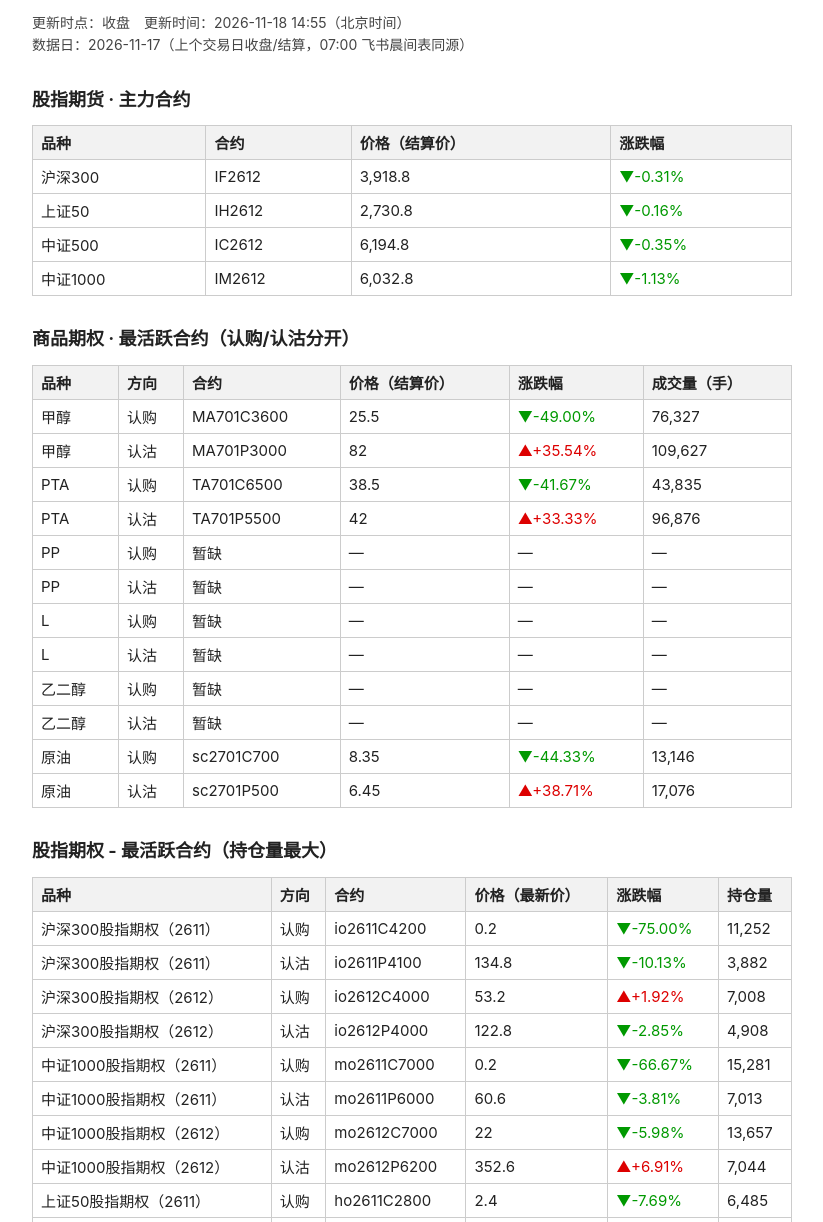
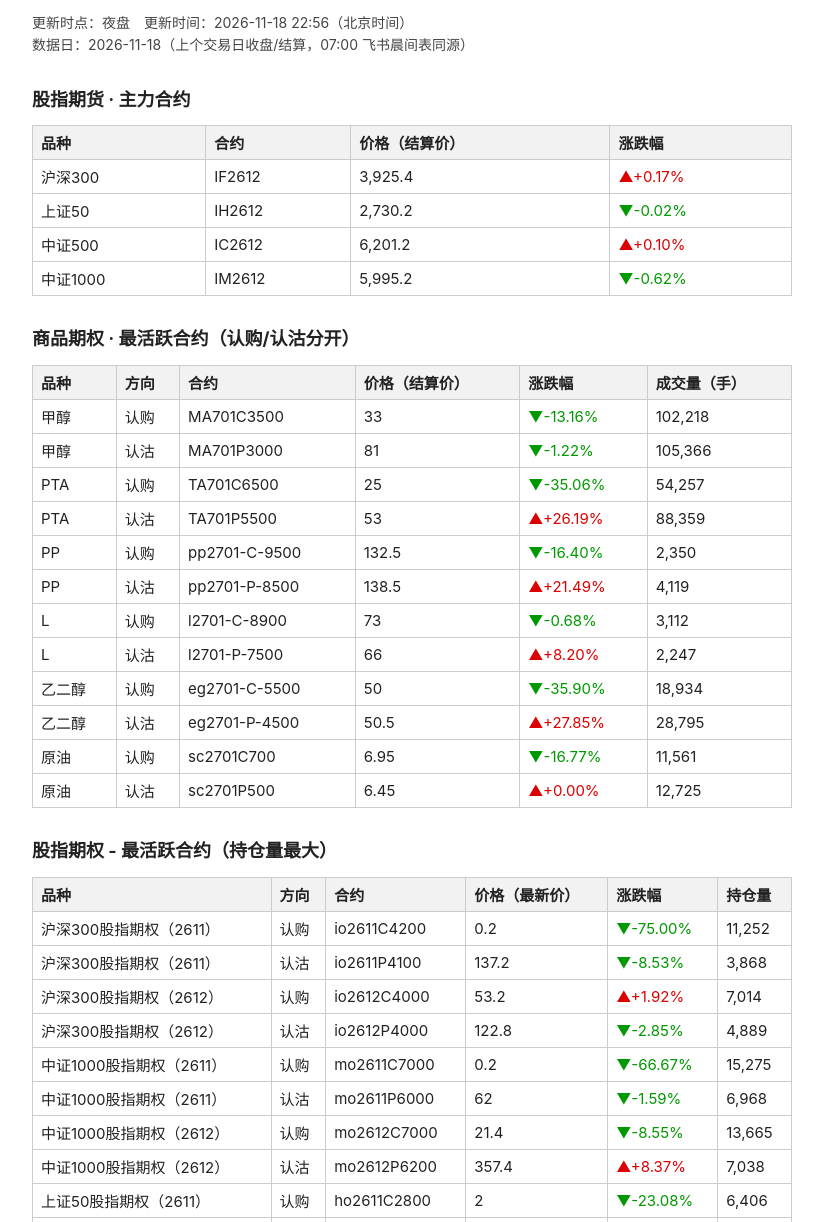
Before and after one commit to yanjiugongju01/muse2-futures-options-page, a plain HTML site: page index.html in a window 1280 px wide. Shown: the part 59-1281 px from the top of the page, without its empty margins (228-1051 px from the left). Drawn offline with Linux system fonts and the light colour scheme.

Commit message:
muse2 futures-options page: 夜盘 update data 2026-11-18

```diff
--- a/index.html
+++ b/index.html
@@ -13,43 +13,43 @@ th { background: #f2f2f2; } p { font-size: 14px; line-height: 1.6; color: #444;
 </head>
 <body>
 <h1>期货期权公开表</h1>
-<p>更新时点：收盘　更新时间：2026-11-18 14:55（北京时间）<br>
-数据日：2026-11-17（上个交易日收盘/结算，07:00 飞书晨间表同源）</p>
+<p>更新时点：夜盘　更新时间：2026-11-18 22:56（北京时间）<br>
+数据日：2026-11-18（上个交易日收盘/结算，07:00 飞书晨间表同源）</p>
 <h2>股指期货 · 主力合约</h2>
 <table><tr><th>品种</th><th>合约</th><th>价格（结算价）</th><th>涨跌幅</th></tr>
-<tr><td>沪深300</td><td>IF2612</td><td>3,918.8</td><td><span class="down">▼-0.31%</span></td></tr>
-<tr><td>上证50</td><td>IH2612</td><td>2,730.8</td><td><span class="down">▼-0.16%</span></td></tr>
-<tr><td>中证500</td><td>IC2612</td><td>6,194.8</td><td><span class="down">▼-0.35%</span></td></tr>
-<tr><td>中证1000</td><td>IM2612</td><td>6,032.8</td><td><span class="down">▼-1.13%</span></td></tr>
+<tr><td>沪深300</td><td>IF2612</td><td>3,925.4</td><td><span class="up">▲+0.17%</span></td></tr>
+<tr><td>上证50</td><td>IH2612</td><td>2,730.2</td><td><span class="down">▼-0.02%</span></td></tr>
+<tr><td>中证500</td><td>IC2612</td><td>6,201.2</td><td><span class="up">▲+0.10%</span></td></tr>
+<tr><td>中证1000</td><td>IM2612</td><td>5,995.2</td><td><span class="down">▼-0.62%</span></td></tr>
 </table>
 
 <h2>商品期权 · 最活跃合约（认购/认沽分开）</h2>
 <table><tr><th>品种</th><th>方向</th><th>合约</th><th>价格（结算价）</th><th>涨跌幅</th><th>成交量（手）</th></tr>
-<tr><td>甲醇</td><td>认购</td><td>MA701C3600</td><td>25.5</td><td><span class="down">▼-49.00%</span></td><td>76,327</td></tr>
-<tr><td>甲醇</td><td>认沽</td><td>MA701P3000</td><td>82</td><td><span class="up">▲+35.54%</span></td><td>109,627</td></tr>
-<tr><td>PTA</td><td>认购</td><td>TA701C6500</td><td>38.5</td><td><span class="down">▼-41.67%</span></td><td>43,835</td></tr>
-<tr><td>PTA</td><td>认沽</td><td>TA701P5500</td><td>42</td><td><span class="up">▲+33.33%</span></td><td>96,876</td></tr>
-<tr><td>PP</td><td>认购</td><td>暂缺</td><td>—</td><td>—</td><td>—</td></tr>
-<tr><td>PP</td><td>认沽</td><td>暂缺</td><td>—</td><td>—</td><td>—</td></tr>
-<tr><td>L</td><td>认购</td><td>暂缺</td><td>—</td><td>—</td><td>—</td></tr>
-<tr><td>L</td><td>认沽</td><td>暂缺</td><td>—</td><td>—</td><td>—</td></tr>
-<tr><td>乙二醇</td><td>认购</td><td>暂缺</td><td>—</td><td>—</td><td>—</td></tr>
-<tr><td>乙二醇</td><td>认沽</td><td>暂缺</td><td>—</td><td>—</td><td>—</td></tr>
-<tr><td>原油</td><td>认购</td><td>sc2701C700</td><td>8.35</td><td><span class="down">▼-44.33%</span></td><td>13,146</td></tr>
-<tr><td>原油</td><td>认沽</td><td>sc2701P500</td><td>6.45</td><td><span class="up">▲+38.71%</span></td><td>17,076</td></tr>
+<tr><td>甲醇</td><td>认购</td><td>MA701C3500</td><td>33</td><td><span class="down">▼-13.16%</span></td><td>102,218</td></tr>
+<tr><td>甲醇</td><td>认沽</td><td>MA701P3000</td><td>81</td><td><span class="down">▼-1.22%</span></td><td>105,366</td></tr>
+<tr><td>PTA</td><td>认购</td><td>TA701C6500</td><td>25</td><td><span class="down">▼-35.06%</span></td><td>54,257</td></tr>
+<tr><td>PTA</td><td>认沽</td><td>TA701P5500</td><td>53</td><td><span class="up">▲+26.19%</span></td><td>88,359</td></tr>
+<tr><td>PP</td><td>认购</td><td>pp2701-C-9500</td><td>132.5</td><td><span class="down">▼-16.40%</span></td><td>2,350</td></tr>
+<tr><td>PP</td><td>认沽</td><td>pp2701-P-8500</td><td>138.5</td><td><span class="up">▲+21.49%</span></td><td>4,119</td></tr>
+<tr><td>L</td><td>认购</td><td>l2701-C-8900</td><td>73</td><td><span class="down">▼-0.68%</span></td><td>3,112</td></tr>
+<tr><td>L</td><td>认沽</td><td>l2701-P-7500</td><td>66</td><td><span class="up">▲+8.20%</span></td><td>2,247</td></tr>
+<tr><td>乙二醇</td><td>认购</td><td>eg2701-C-5500</td><td>50</td><td><span class="down">▼-35.90%</span></td><td>18,934</td></tr>
+<tr><td>乙二醇</td><td>认沽</td><td>eg2701-P-4500</td><td>50.5</td><td><span class="up">▲+27.85%</span></td><td>28,795</td></tr>
+<tr><td>原油</td><td>认购</td><td>sc2701C700</td><td>6.95</td><td><span class="down">▼-16.77%</span></td><td>11,561</td></tr>
+<tr><td>原油</td><td>认沽</td><td>sc2701P500</td><td>6.45</td><td><span class="up">▲+0.00%</span></td><td>12,725</td></tr>
 </table>
 <h2>股指期权 - 最活跃合约（持仓量最大）</h2>
 <table><tr><th>品种</th><th>方向</th><th>合约</th><th>价格（最新价）</th><th>涨跌幅</th><th>持仓量</th></tr>
 <tr><td>沪深300股指期权（2611）</td><td>认购</td><td>io2611C4200</td><td>0.2</td><td><span class="down">▼-75.00%</span></td><td>11,252</td></tr>
-<tr><td>沪深300股指期权（2611）</td><td>认沽</td><td>io2611P4100</td><td>134.8</td><td><span class="down">▼-10.13%</span></td><td>3,882</td></tr>
-<tr><td>沪深300股指期权（2612）</td><td>认购</td><td>io2612C4000</td><td>53.2</td><td><span class="up">▲+1.92%</span></td><td>7,008</td></tr>
-<tr><td>沪深300股指期权（2612）</td><td>认沽</td><td>io2612P4000</td><td>122.8</td><td><span class="down">▼-2.85%</span></td><td>4,908</td></tr>
-<tr><td>中证1000股指期权（2611）</td><td>认购</td><td>mo2611C7000</td><td>0.2</td><td><span class="down">▼-66.67%</span></td><td>15,281</td></tr>
-<tr><td>中证1000股指期权（2611）</td><td>认沽</td><td>mo2611P6000</td><td>60.6</td><td><span class="down">▼-3.81%</span></td><td>7,013</td></tr>
-<tr><td>中证1000股指期权（2612）</td><td>认购</td><td>mo2612C7000</td><td>22</td><td><span class="down">▼-5.98%</span></td><td>13,657</td></tr>
-<tr><td>中证1000股指期权（2612）</td><td>认沽</td><td>mo2612P6200</td><td>352.6</td><td><span class="up">▲+6.91%</span></td><td>7,044</td></tr>
-<tr><td>上证50股指期权（2611）</td><td>认购</td><td>ho2611C2800</td><td>2.4</td><td><span class="down">▼-7.69%</span></td><td>6,485</td></tr>
-<tr><td>上证50股指期权（2611）</td><td>认沽</td><td>ho2611P2700</td><td>1.6</td><td><span class="down">▼-42.86%</span></td><td>1,883</td></tr>
+<tr><td>沪深300股指期权（2611）</td><td>认沽</td><td>io2611P4100</td><td>137.2</td><td><span class="down">▼-8.53%</span></td><td>3,868</td></tr>
+<tr><td>沪深300股指期权（2612）</td><td>认购</td><td>io2612C4000</td><td>53.2</td><td><span class="up">▲+1.92%</span></td><td>7,014</td></tr>
+<tr><td>沪深300股指期权（2612）</td><td>认沽</td><td>io2612P4000</td><td>122.8</td><td><span class="down">▼-2.85%</span></td><td>4,889</td></tr>
+<tr><td>中证1000股指期权（2611）</td><td>认购</td><td>mo2611C7000</td><td>0.2</td><td><span class="down">▼-66.67%</span></td><td>15,275</td></tr>
+<tr><td>中证1000股指期权（2611）</td><td>认沽</td><td>mo2611P6000</td><td>62</td><td><span class="down">▼-1.59%</span></td><td>6,968</td></tr>
+<tr><td>中证1000股指期权（2612）</td><td>认购</td><td>mo2612C7000</td><td>21.4</td><td><span class="down">▼-8.55%</span></td><td>13,665</td></tr>
+<tr><td>中证1000股指期权（2612）</td><td>认沽</td><td>mo2612P6200</td><td>357.4</td><td><span class="up">▲+8.37%</span></td><td>7,038</td></tr>
+<tr><td>上证50股指期权（2611）</td><td>认购</td><td>ho2611C2800</td><td>2</td><td><span class="down">▼-23.08%</span></td><td>6,406</td></tr>
+<tr><td>上证50股指期权（2611）</td><td>认沽</td><td>ho2611P2700</td><td>1.4</td><td><span class="down">▼-50.00%</span></td><td>1,885</td></tr>
 <tr><td>上证50股指期权（2612）</td><td>认购</td><td>ho2612C3000</td><td>2</td><td><span class="down">▼-9.09%</span></td><td>4,660</td></tr>
 <tr><td>上证50股指期权（2612）</td><td>认沽</td><td>ho2612P2500</td><td>2.2</td><td><span class="down">▼-15.38%</span></td><td>1,863</td></tr>
 </table>
@@ -57,6 +57,5 @@ th { background: #f2f2f2; } p { font-size: 14px; line-height: 1.6; color: #444;
 期权活跃 = 当日成交量最大，认购认沽分开取；股指期货主力 = 当日成交量最大合约。股指期权除外：价格为最新价（收盘时即收盘价），涨跌幅为新浪链涨跌幅（相对前收盘），活跃 = 持仓量最大（新浪链无成交量）；中证500没有股指期权。
 本页每交易日中午、15:00、23:00 各更新一次，非交易日不更新。</p>
 
-<p><b>缺口：</b>PP/L/乙二醇：大商所 API 20261117 结算价异常（0.5 元），已撤回待重拉。</p>
 </body>
 </html>
```
